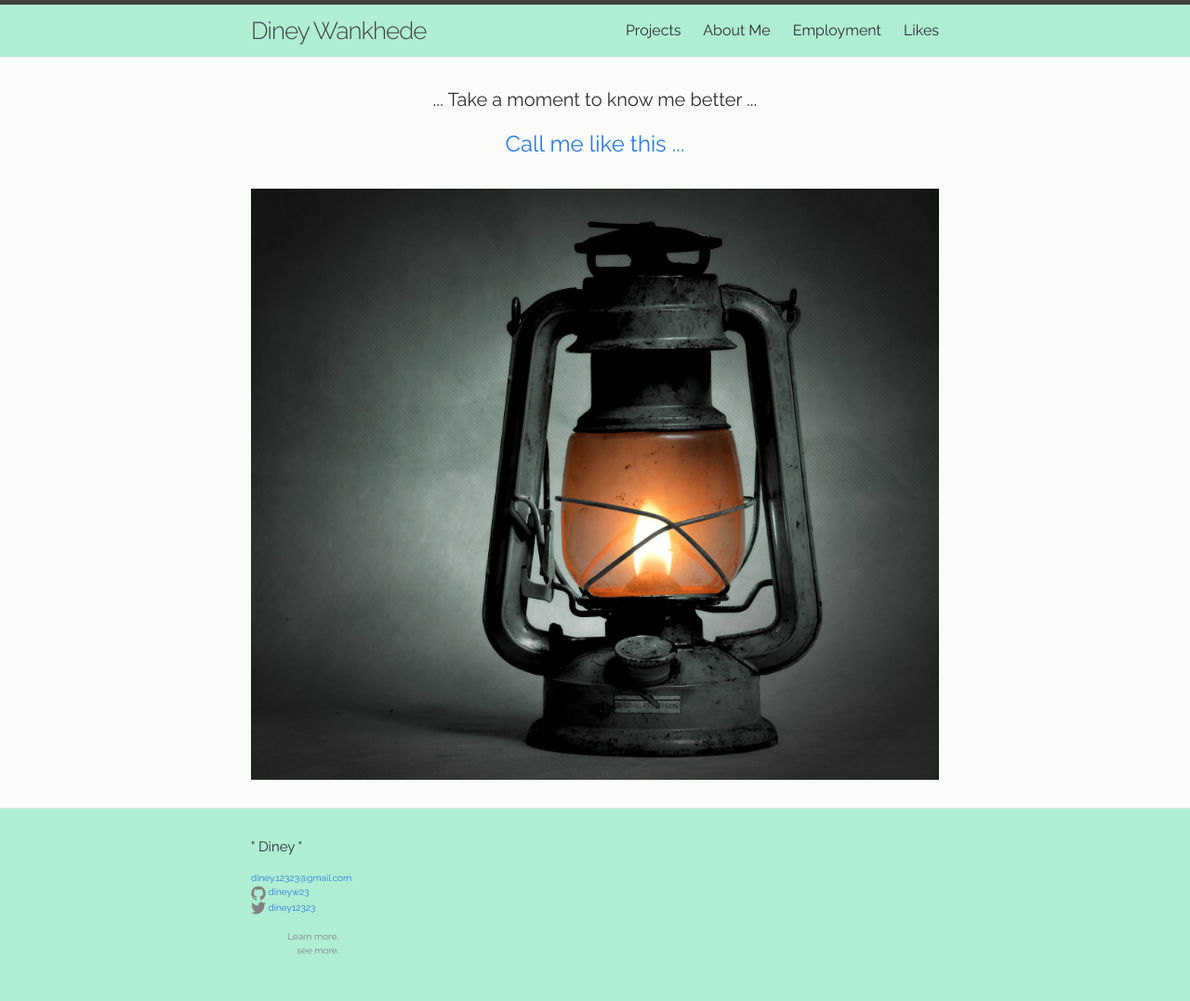
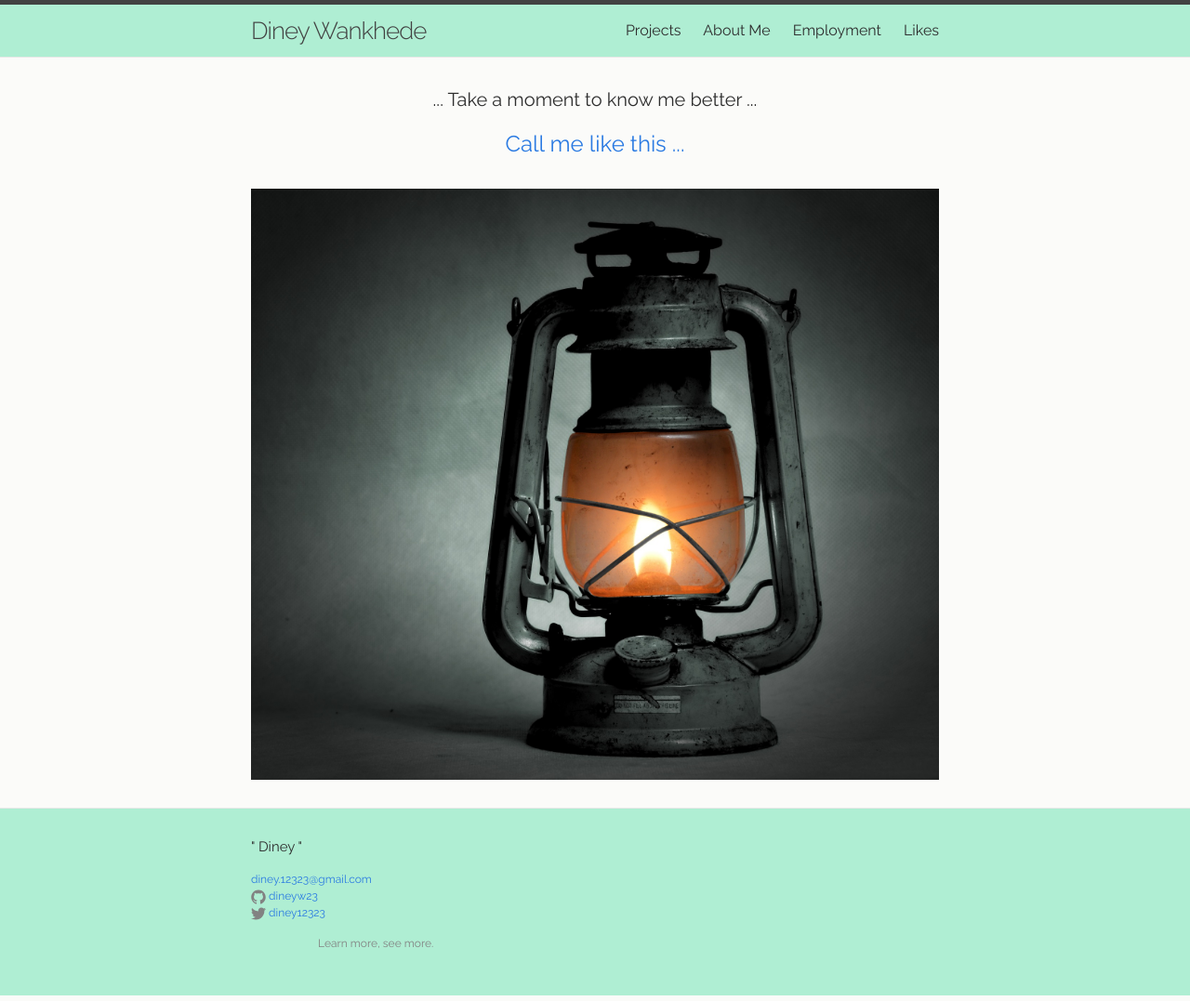
Before and after one commit to dineyw23/dineyw23.github.io, a Jekyll site: the page built from index.html, in a window 1280 px wide. Shown: the whole page at 93% size. Built offline with Jekyll 4.4.1, drawn with Linux system fonts in a browser that asks for light colours; comment, search, counter and statistics services are not loaded.

Commit message:
footer align issues

```diff
--- a/_sass/_layout.scss
+++ b/_sass/_layout.scss
@@ -115,7 +115,7 @@
 }
 
 .footer-col-wrapper {
-    font-size: 10px;
+    font-size: 12px;
     color: $grey-color;
     margin-left: -$spacing-unit / 2;
     @extend %clearfix;
@@ -128,8 +128,8 @@
 }
 
 .footer-col-1 {
-    width: -webkit-calc(33% - (#{$spacing-unit} / 2));
-    width:         calc(33% - (#{$spacing-unit} / 2));
+    width: -webkit-calc(50% - (#{$spacing-unit} / 2));
+    width:         calc(50% - (#{$spacing-unit} / 2));
 }
 
 .footer-col-2 {
@@ -138,8 +138,8 @@
 }
 
 .footer-col-3 {
-    width: -webkit-calc(34% - (#{$spacing-unit} / 2));
-    width:         calc(34% - (#{$spacing-unit} / 2));
+    width: -webkit-calc(50% - (#{$spacing-unit} / 2));
+    width:         calc(50% - (#{$spacing-unit} / 2));
 }
 
 @include media-query($on-laptop) {
```
